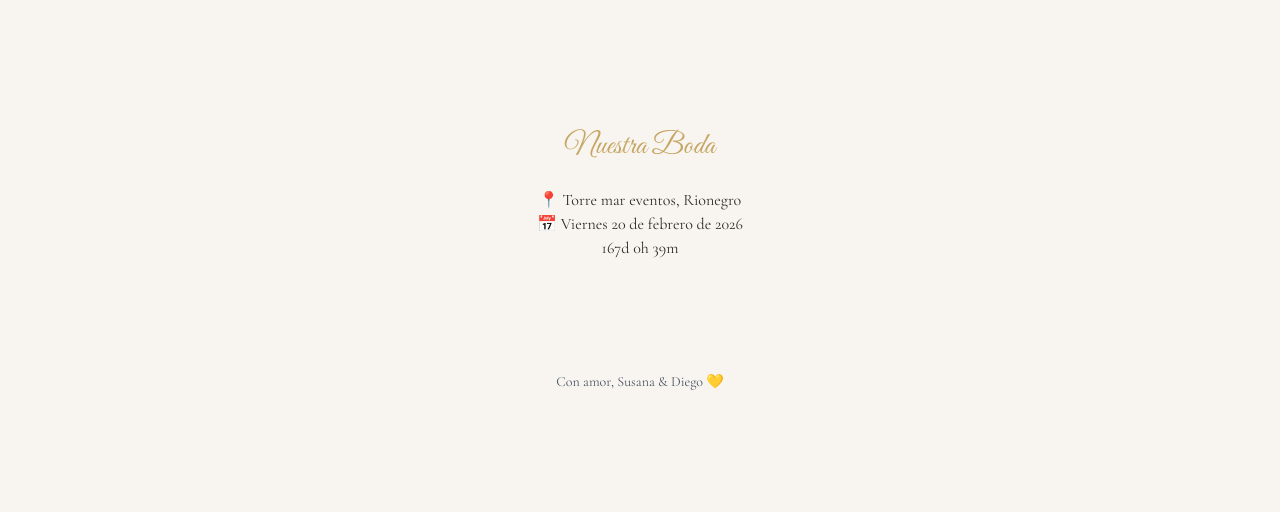
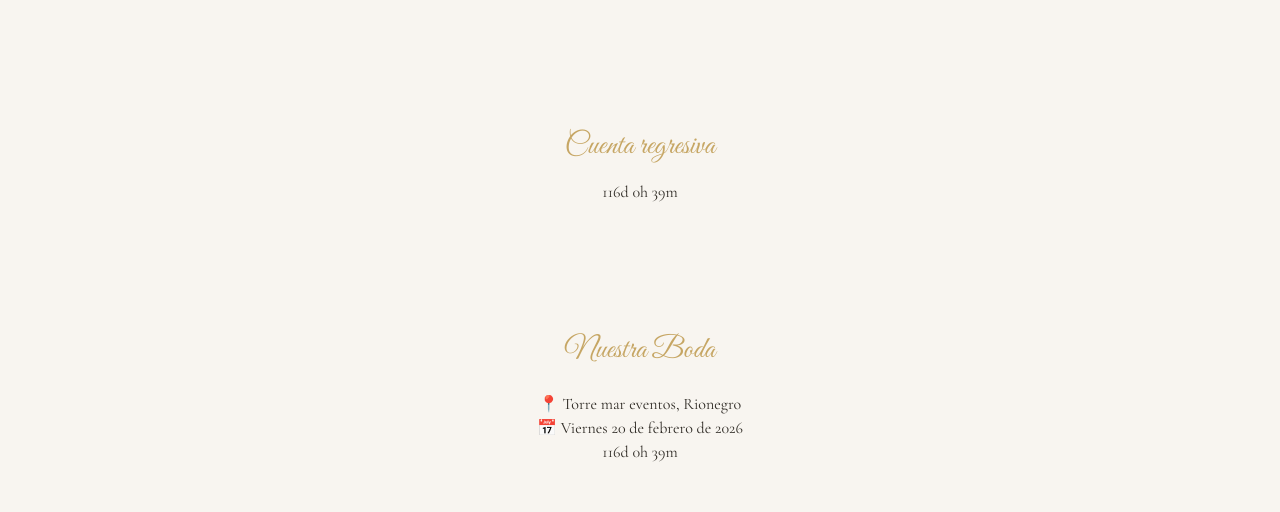
Before and after one commit to Susanabt1001419/Invitacion---Boda, a Next.js app: page / in a window 1280 px wide. Shown: the part 896-1408 px from the top of the page. Before the commit the page ends 1336 px from the top, so only its background shows below. Built offline with nearby package versions, Linux system fonts and the light colour scheme.

Commit message:
Update wedding date to February 20, 2026

```diff
--- a/pages/index.js
+++ b/pages/index.js
@@ -1,7 +1,7 @@
 import Section from '../components/Section';
 import WeddingCountdown from '../components/Countdown';
 export default function Home() {
-  const weddingDate = new Date('2026-04-12T16:00:00-05:00');
+  const weddingDate = new Date("2026-02-20T16:00:00-05:00");
   return (
     <div className='min-h-screen bg-beige text-center font-serif'>
       <section className="relative h-screen flex justify-center items-center bg-black">
@@ -14,10 +14,28 @@ export default function Home() {
   >
     <source src="/Great Vibes.mp4" type="video/mp4" />
   </video>
+
+      {/* FECHA DEBAJO DEL VIDEO */}
+<Section id="fecha" className="pt-10">
+  <p className="tracking-[0.35em] uppercase text-black text-lg sm:text-xl">
+    20 · 02 · 2026
+  </p>
+  <div className="hr-soft mt-6" />
+</Section>
+
 </section>
       <Section>
         <p className='italic text-2xl'>“El amor no consiste en mirarse el uno al otro, sino en mirar juntos en la misma dirección.”</p>
       </Section>
+
+  {/* CUENTA REGRESIVA */}
+<Section id="contador">
+  <h3 className="font-script text-3xl text-gold mb-4">Cuenta regresiva</h3>
+  <div className="flex justify-center">
+    <WeddingCountdown date={weddingDate} />
+  </div>
+</Section>
+
       <Section>
         <h2 className='font-script text-3xl text-gold mb-6'>Nuestra Boda</h2>
         <p>📍 Torre mar eventos, Rionegro</p>
```
